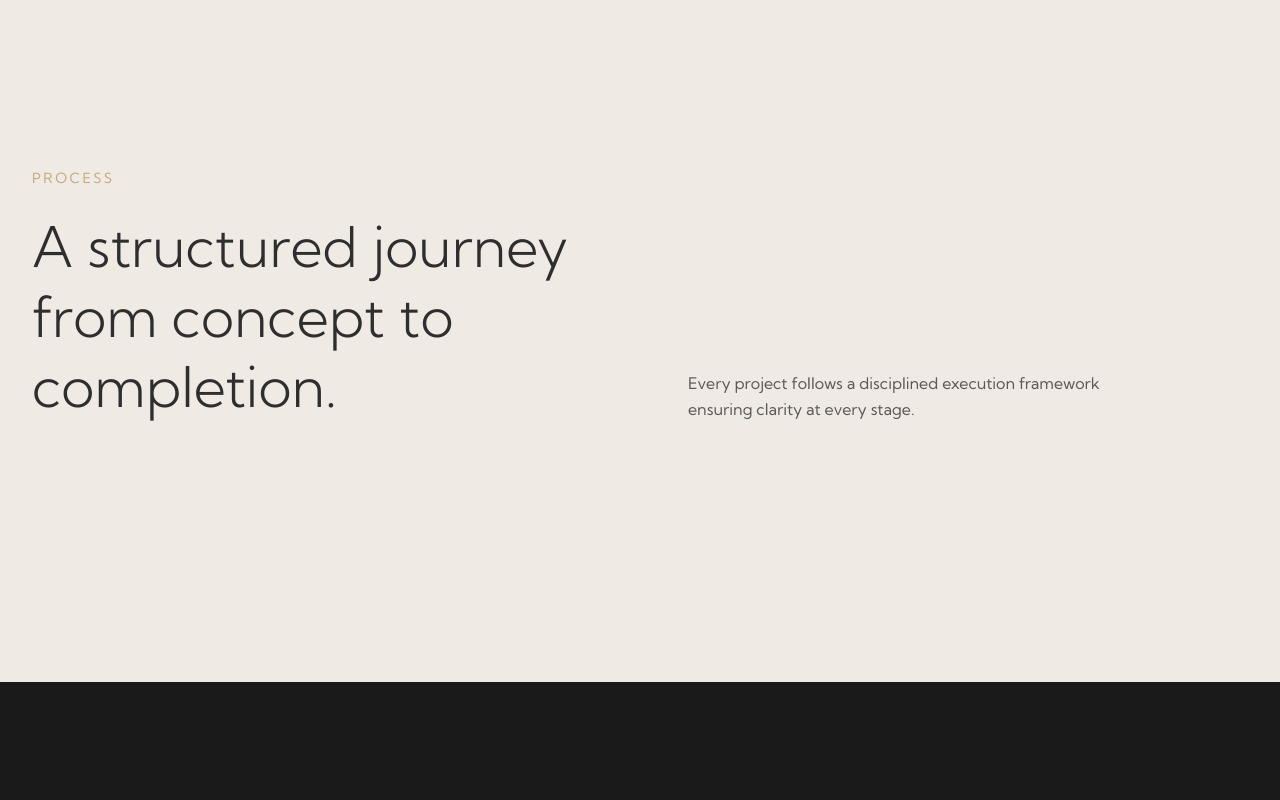
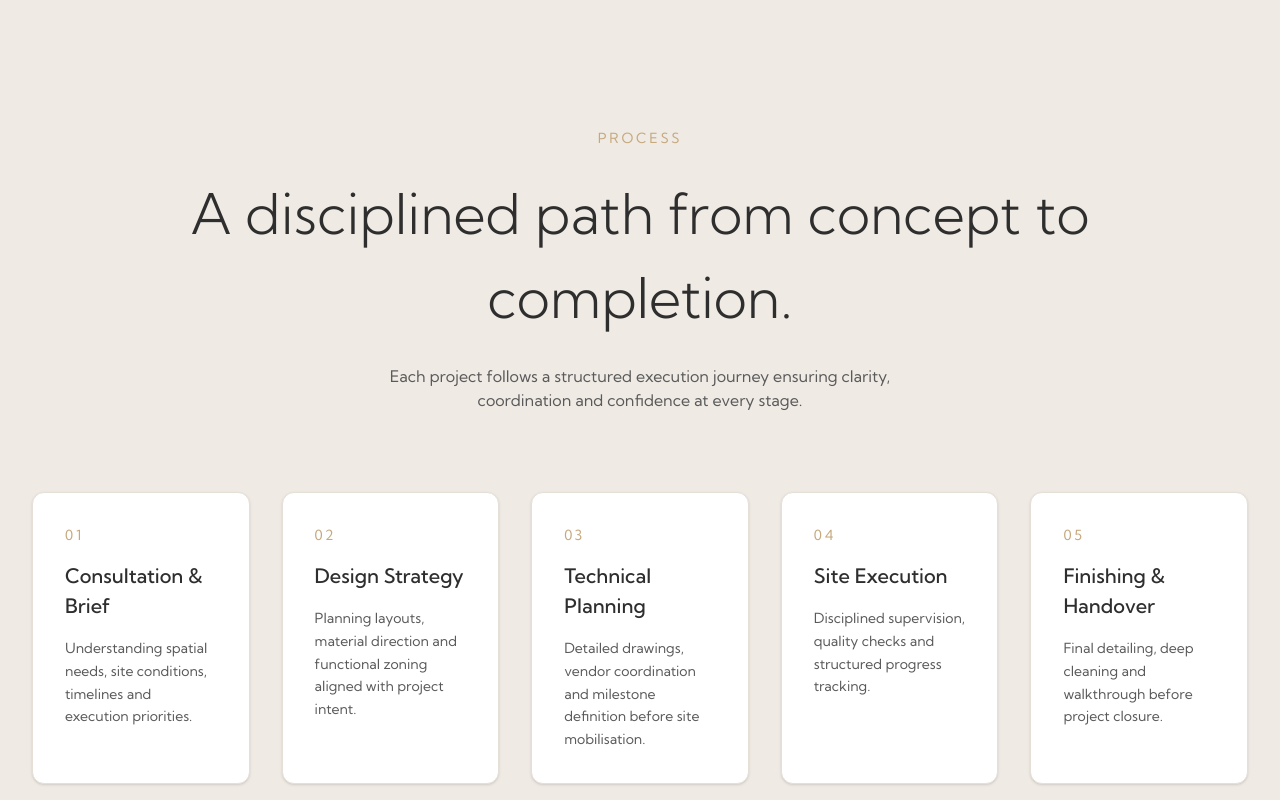
Before and after one commit to abhipsindia-code/AtelierWebsite, a React (Vite) app: page / in a window 1280 px wide. Shown: the part 4020-4820 px from the top of the page. Built offline with nearby package versions, Linux system fonts and the light colour scheme; a web font is replaced by a local one.

Commit message:
pastel shades version site

```diff
--- a/src/App.jsx
+++ b/src/App.jsx
@@ -453,48 +453,69 @@ function Philosophy() {
   );
 }
 function Process() {
-  const steps = [/* same array */];
+  const steps = [
+    {
+      title: "Consultation & Brief",
+      desc: "Understanding spatial needs, site conditions, timelines and execution priorities."
+    },
+    {
+      title: "Design Strategy",
+      desc: "Planning layouts, material direction and functional zoning aligned with project intent."
+    },
+    {
+      title: "Technical Planning",
+      desc: "Detailed drawings, vendor coordination and milestone definition before site mobilisation."
+    },
+    {
+      title: "Site Execution",
+      desc: "Disciplined supervision, quality checks and structured progress tracking."
+    },
+    {
+      title: "Finishing & Handover",
+      desc: "Final detailing, deep cleaning and walkthrough before project closure."
+    }
+  ];
 
   return (
-    <section className="bg-[var(--color-atsection)] py-[180px]">
+    <section className="bg-[var(--color-atsection)] py-[140px]">
 
-      <div className="max-w-[1520px] mx-auto px-8">
+      <div className="max-w-[1280px] mx-auto px-8">
 
-        <div className="grid md:grid-cols-2 gap-24 items-end mb-20">
-          <div>
-            <div className="text-[var(--color-atbronze)] tracking-[0.18em] text-sm uppercase">
-              Process
-            </div>
-
-            <h2 className="mt-6 text-[40px] md:text-[56px] font-light leading-tight text-[var(--color-atheading)]">
-              A structured journey from concept to completion.
-            </h2>
+        {/* Intro */}
+        <div className="text-center mb-20">
+          <div className="text-[var(--color-atbronze)] tracking-[0.2em] text-sm uppercase">
+            Process
           </div>
 
-          <div className="text-[var(--color-attext)] leading-relaxed max-w-[420px]">
-            Every project follows a disciplined execution framework ensuring clarity at every stage.
-          </div>
+          <h2 className="mt-6 text-[44px] md:text-[56px] font-light text-[var(--color-atheading)]">
+            A disciplined path from concept to completion.
+          </h2>
+
+          <p className="mt-6 text-[var(--color-attext)] max-w-[560px] mx-auto">
+            Each project follows a structured execution journey ensuring clarity,
+            coordination and confidence at every stage.
+          </p>
         </div>
 
-        <div className="relative border-l border-[var(--color-atborder)] ml-4">
+        {/* Cards Timeline */}
+        <div className="grid md:grid-cols-5 gap-8">
 
           {steps.map((step, i) => (
-            <div key={i} className="mb-20 pl-12 relative">
-
-              <div className="absolute -left-[9px] top-2 w-4 h-4 bg-[var(--color-atbronze)]"></div>
-
-              <div className="text-[var(--color-atbronze)] text-sm tracking-[0.2em] mb-3">
+            <div
+              key={i}
+              className="bg-white border border-[var(--color-atborder)] p-8 rounded-xl shadow-sm hover:shadow-md transition"
+            >
+              <div className="text-[var(--color-atbronze)] text-sm tracking-[0.2em] mb-4">
                 {String(i + 1).padStart(2, "0")}
               </div>
 
-              <div className="text-[26px] font-light text-[var(--color-atheading)]">
+              <div className="text-[20px] font-medium text-[var(--color-atheading)]">
                 {step.title}
               </div>
 
-              <div className="mt-3 text-[var(--color-attext)] max-w-[520px] leading-relaxed">
+              <div className="mt-4 text-[var(--color-attext)] text-sm leading-relaxed">
                 {step.desc}
               </div>
-
             </div>
           ))}
 
```
